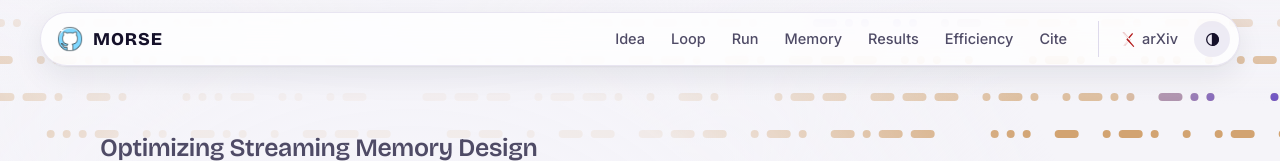
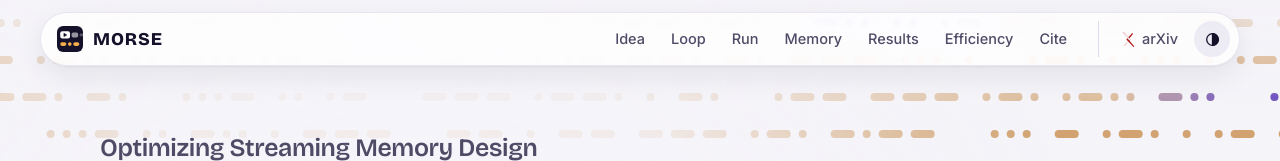
Before and after one commit to zhangce01/morse, a plain HTML site: page index.html in a window 1280 px wide. Shown: the top 161 px of the page. Drawn offline with nearby package versions, Linux system fonts and the light colour scheme; animation ran at ten frames a second.

Commit message:
New icon: frames of a stream written out as Morse marks
Co-Authored-By: Claude Fable 5.2 <noreply@anthropic.com>

```diff
--- a/index.html
+++ b/index.html
@@ -7,9 +7,10 @@
 <meta name="description" content="MORSE is an open-world auto-research framework: an LLM editor diagnoses the recurring failures of a streaming video system, researches papers, model cards and code, and evolves the memory harness together with the perception tools it uses.">
 <meta property="og:title" content="MORSE: Optimizing Streaming Memory Design via Open-World Auto-Research">
 <meta property="og:description" content="An editor that reads papers when a streaming video system keeps failing, then rewrites its memory and brings in the tools it was missing.">
-<!-- tab icon: the logo of the author's homepage -->
-<link rel="icon" type="image/png" href="assets/img/logo.png">
-<link rel="apple-touch-icon" href="assets/img/logo.png">
+<!-- tab icon: frames of a stream written out as Morse marks (tools/make_icon.py) -->
+<link rel="icon" type="image/svg+xml" href="assets/img/icon.svg">
+<link rel="alternate icon" type="image/png" sizes="32x32" href="assets/img/icon-32.png">
+<link rel="apple-touch-icon" href="assets/img/icon-180.png">
 <link rel="preconnect" href="https://fonts.googleapis.com">
 <link rel="preconnect" href="https://fonts.gstatic.com" crossorigin>
 <link href="https://fonts.googleapis.com/css2?family=Bricolage+Grotesque:opsz,wght@12..96,500..800&family=Inter:wght@400;500;600;700&family=JetBrains+Mono:wght@400;500;600&display=swap" rel="stylesheet">
@@ -21,7 +22,7 @@
 <body>
 
 <nav class="island" id="island" aria-label="Sections">
-  <a class="brand" href="#top"><img src="assets/img/logo.png" alt="" width="26" height="26">MORSE</a>
+  <a class="brand" href="#top"><img src="assets/img/icon.svg" alt="" width="26" height="26">MORSE</a>
   <div class="links" id="navlinks"><span class="pill" id="pill" aria-hidden="true"></span><a href="#idea">Idea</a><a href="#loop">Loop</a><a href="#run">Run</a><a href="#memory">Memory</a><a href="#results">Results</a><a href="#speed">Efficiency</a><a href="#cite">Cite</a></div>
   <div class="tools">
     <!-- TODO when the paper is on arXiv: href, then drop aria-disabled and the title -->
```
Also changed, not shown: assets/img/icon-180.png (added), assets/img/icon-32.png (added), assets/img/icon.svg (added), assets/img/logo.png (deleted).
